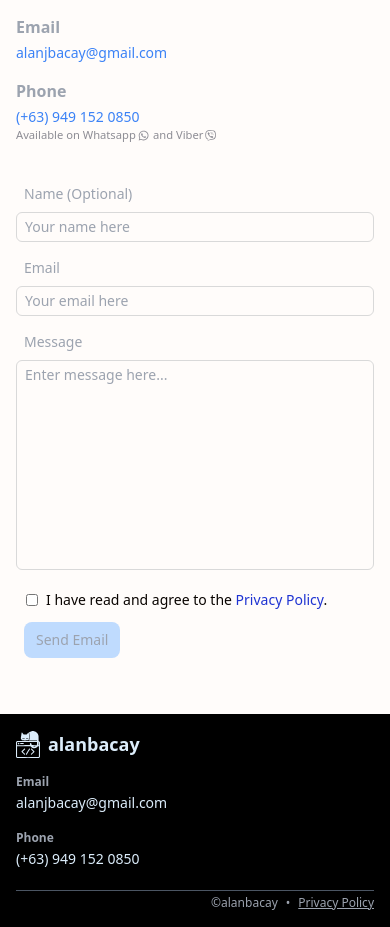
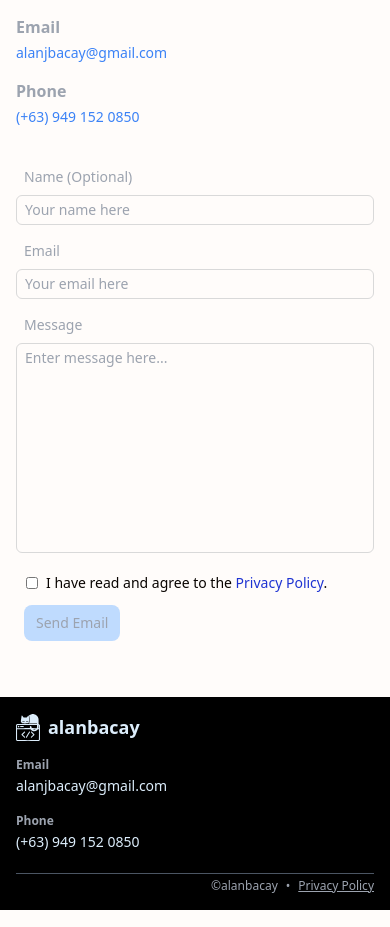
Before and after one commit to alanbacay02/personal-portfolio, a React (Create React App) app: page / in a window 390 px wide. Shown: the part 3545-4472 px from the top of the page. Built offline with nearby package versions, Linux system fonts and the light colour scheme.

Commit message:
Removes modes of contact text underneath phone number

```diff
--- a/src/components/Contacts.jsx
+++ b/src/components/Contacts.jsx
@@ -1,5 +1,5 @@
 import React from 'react'
-import { FaGithubSquare, FaLinkedin, FaViber, FaWhatsapp } from 'react-icons/fa'
+import { FaGithubSquare, FaLinkedin/*, FaViber, FaWhatsapp*/ } from 'react-icons/fa'
 import EmailForm from './EmailForm'
 
 const headerStyle = 'text-base sm:text-lg font-bold mb-1 text-gray-400 dark:text-gray-400'
@@ -56,12 +56,12 @@ const Contacts = () => {
                 >
                   (+63) 949 152 0850
                 </a>
-                <p className='flex flex-row items-center text-[0.700rem] leading-normal text-zinc-500/80 dark:text-gray-200'>
+                {/* <p className='flex flex-row items-center text-[0.700rem] leading-normal text-zinc-500/80 dark:text-gray-200'>
                   Available on Whatsapp
                   <span className='pl-0.5 mr-1'><FaWhatsapp /></span>
                   and Viber
                   <span className='px-0.5'><FaViber /></span>
-                </p>
+                </p> */}
               </div>
             </div>
           </div>
```
